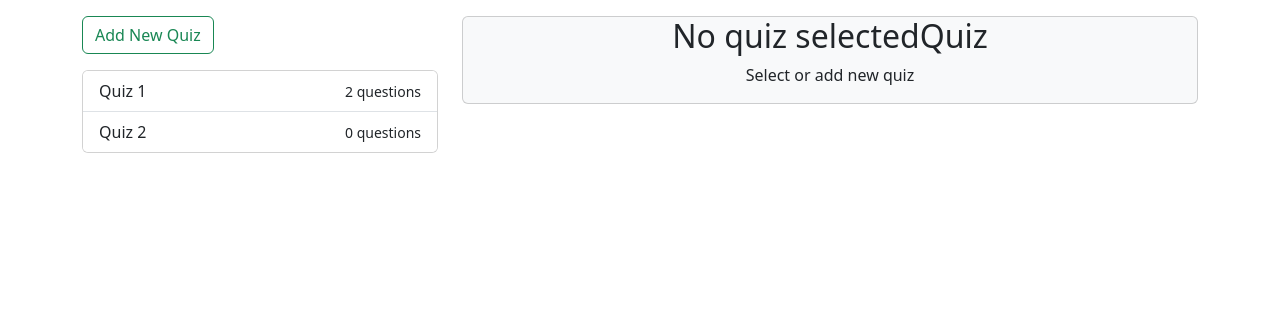
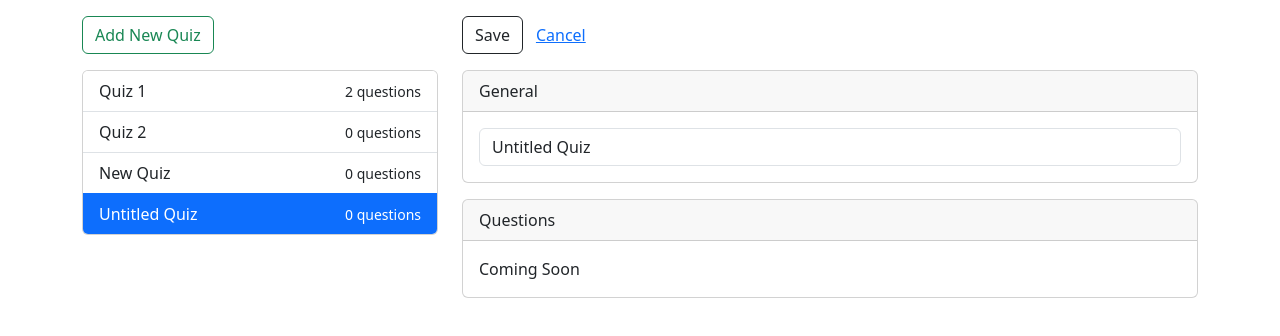
Before and after one commit to 2025-spring-jsf-online/quiz-editor, an Angular app: page / in a window 1280 px wide. Both pictures are taken after a click on the button "Add New Quiz". Shown: the top 336 px of the page. Built offline with nearby package versions, Linux system fonts and the light colour scheme.

Commit message:
added a new quiz
added form control class for styling
bidirectional binding

```diff
--- a/src/app/app.component.html
+++ b/src/app/app.component.html
@@ -1,12 +1,15 @@
 <div class="container">
   <div class="row">
     <div class="col-md-4">
-      <button class="btn btn-outline-success mt-3 mb-3">
+      <button class="btn btn-outline-success mt-3 mb-3"
+      (click)="addNewQuiz()"
+      >
         Add New Quiz
       </button>
       <div class="card">
         <div class="list-group list-group-flush">
-          <button class="list-group-item list-group-item-action d-flex justify-content-between align-items-center"
+          <button
+          class="list-group-item list-group-item-action d-flex justify-content-between align-items-center"
           *ngFor="let q of quizzes"
           (click)="selectQuiz(q)"
           [class.active]="q === selectedQuiz"
@@ -37,7 +40,11 @@
             General
           </div>
           <div class="card-body">
-            {{ selectedQuiz.quizName }}
+            <input
+            type="text"
+            [(ngModel)]= "selectedQuiz.quizName"
+            class="form-control"
+            >
           </div>
           </div>
 
@@ -49,9 +56,14 @@
             Coming Soon
           </div>
         </div>
+      </div>
+    </div>
 
-          <div class="card mt-3">
-          <div class="card-header">
+    <div
+      class="card mt-3"
+      *ngIf="selectedQuiz == undefined"
+      >
+        <div class="card-header">
             Other
           </div>
           <div class="card-body">
@@ -64,6 +76,7 @@
   class="col-md-8 mt-3"
   *ngIf="selectedQuiz == undefined"
   >
+
   <div class="card bg-light text-center">
     <h2>
       No quiz selectedQuiz
@@ -73,4 +86,3 @@
     </p>
   </div>
 </div>
-</div>
--- a/src/app/app.component.ts
+++ b/src/app/app.component.ts
@@ -48,4 +48,18 @@ export class AppComponent implements OnInit {
     this.selectedQuiz = q;
     console.log(this.selectedQuiz);
   };
+
+  addNewQuiz = () => {
+    const newQuiz = {
+      quizName: "Untitled Quiz"
+      , quizQuestions: []
+    };
+
+    this.quizzes = [
+      ...this.quizzes
+      , newQuiz
+    ];
+
+    this.selectedQuiz = newQuiz;
+  };
 }
--- a/src/app/app.module.ts
+++ b/src/app/app.module.ts
@@ -5,12 +5,15 @@ import { AppRoutingModule } from './app-routing.module';
 import { AppComponent } from './app.component';
 import { NgbModule } from '@ng-bootstrap/ng-bootstrap';
 
+import { FormsModule } from '@angular/forms';
+
 @NgModule({
   declarations: [
     AppComponent
   ],
   imports: [
     BrowserModule,
+    FormsModule,
     AppRoutingModule,
     NgbModule
   ],
--- a/src/app/quiz.service.ts
+++ b/src/app/quiz.service.ts
@@ -24,6 +24,10 @@ export class QuizService {
         name: 'Quiz 2'
         , questions: []
       }
+      , {
+        name: 'New Quiz'
+        , questions: []
+      }
     ];
     return quizzesFromWeb;
   };
```
